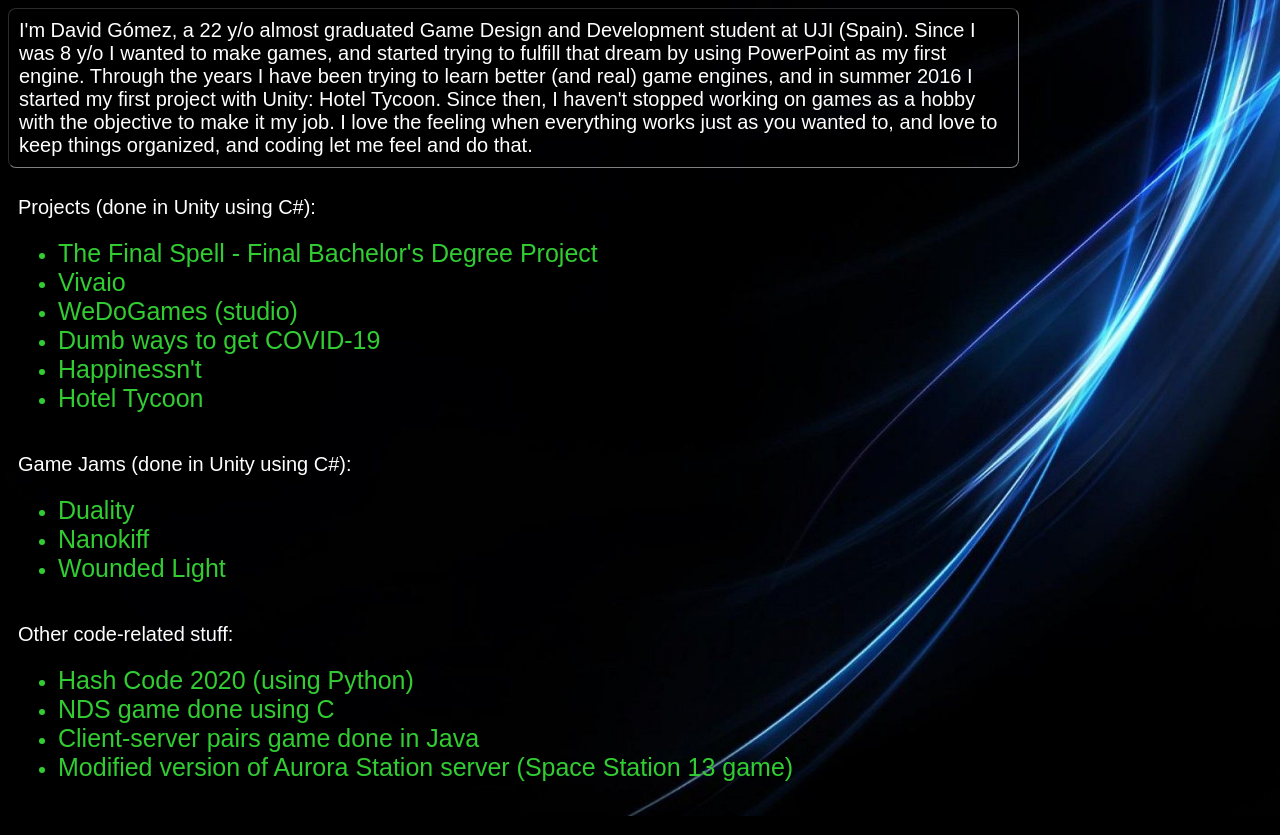
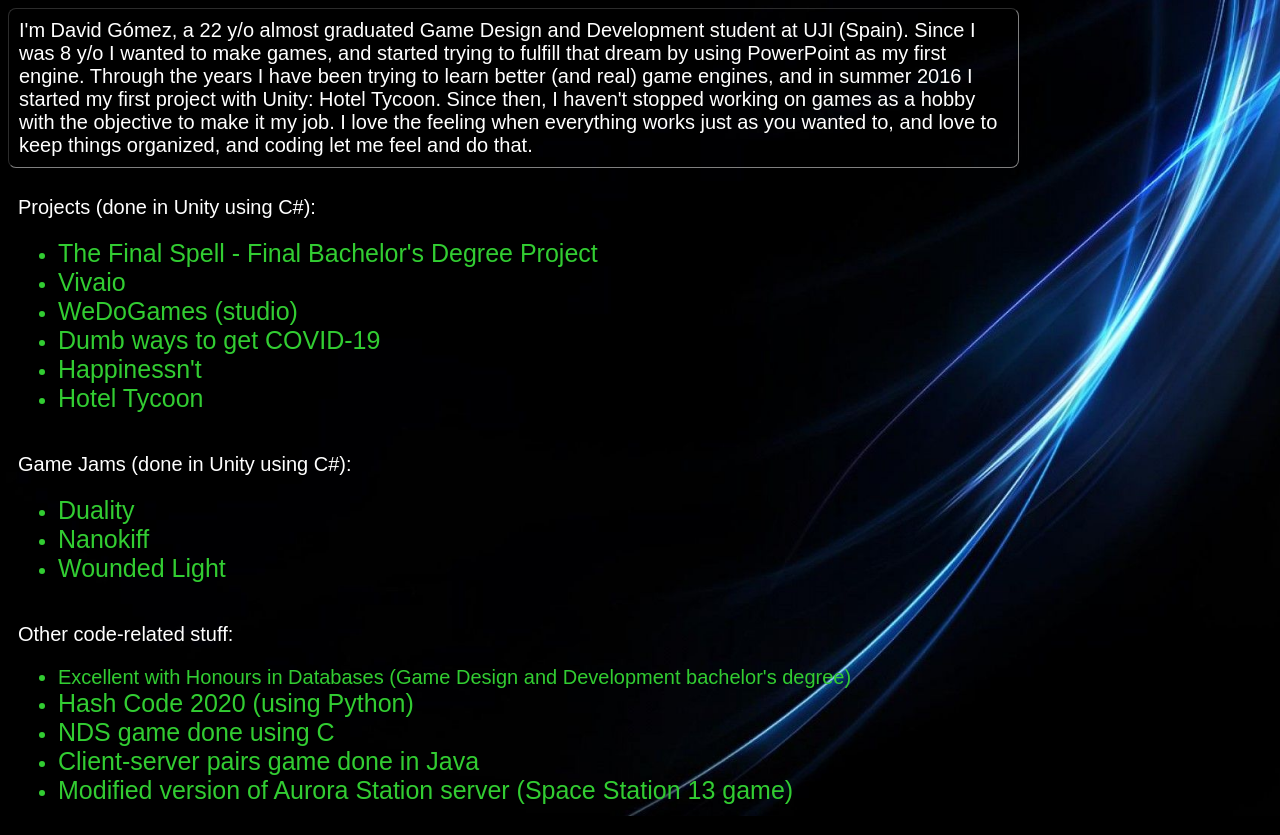
Before and after one commit to David-Goru/David-Goru.github.io, a plain HTML site: page index.html in a window 1280 px wide. Drawn offline with Linux system fonts and the light colour scheme.

Commit message:
Added Excellent with Honours in Databases

```diff
--- a/index.html
+++ b/index.html
@@ -31,6 +31,7 @@
 		<div id="section">
 			Other code-related stuff:
 			<ul>
+				<li>Excellent with Honours in Databases (Game Design and Development bachelor's degree)</li>
 				<li><a href="./CodeRelated/HashCode2020.html">Hash Code 2020 (using Python)</a></li>
 				<li><a href="https://github.com/David-Goru/CollegeNDSGame">NDS game done using C</a></li>
 				<li><a href="https://github.com/David-Goru/ClientServerGame">Client-server pairs game done in Java</a></li>
```
